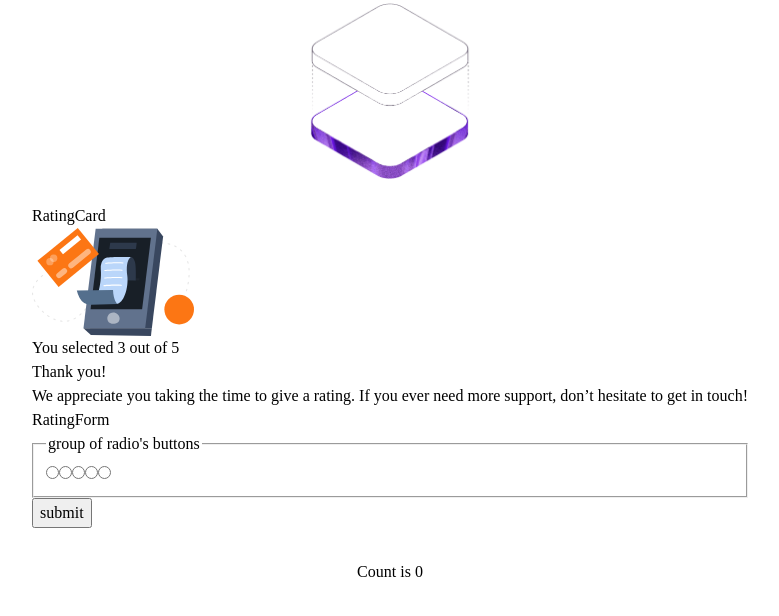
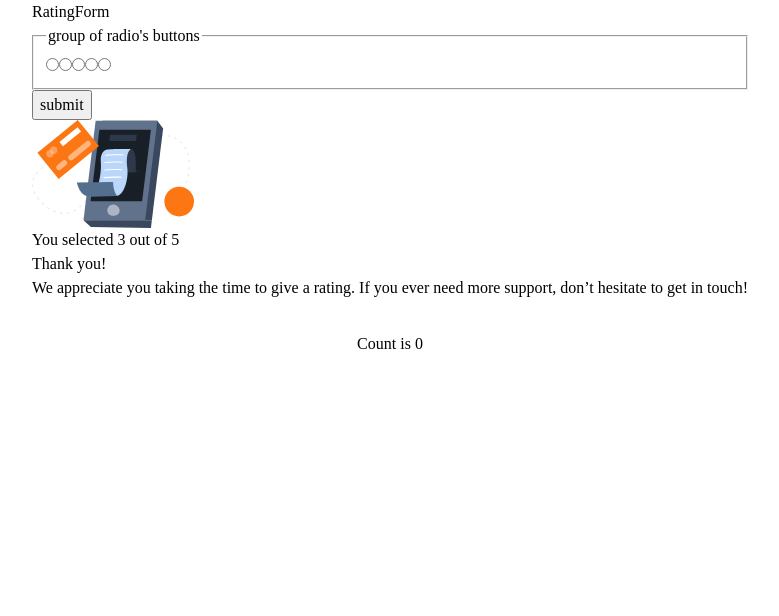
Before and after one commit to JammiM/Interactive-rating-component-with-react.js-and-vitest, a React (Vite) app: page / in a window 1280 px wide. Shown: the top 616 px of the page, without its empty margins (250-1029 px from the left). Built offline with nearby package versions, Linux system fonts and the light colour scheme.

Commit message:
General code clean up

```diff
--- a/src/App.jsx
+++ b/src/App.jsx
@@ -1,7 +1,4 @@
 import { useState } from "react";
-// import reactLogo from "./assets/react.svg";
-// import viteLogo from "./assets/vite.svg";
-import heroImg from "./assets/hero.png";
 import "./App.css";
 import { RatingCard } from "./components/RatingCard";
 
@@ -11,13 +8,7 @@ function App() {
   return (
     <>
       <section id="center">
-        {/* <div className="hero"> */}
-        <img src={heroImg} className="base" width="170" height="179" alt="" />
-
-        {/* <img src={reactLogo} className="framework" alt="React logo" /> */}
-        {/* <img src={viteLogo} className="vite" alt="Vite logo" /> */}
         <RatingCard />
-        {/* </div> */}
 
         <button
           type="button"
--- a/src/components/RatingCard.jsx
+++ b/src/components/RatingCard.jsx
@@ -5,9 +5,8 @@ import { RatingResponse } from "./RatingResponse";
 export const RatingCard = () => {
   return (
     <div>
-      RatingCard
+      <RatingForm />
       <RatingResponse />
-      <RatingForm />
     </div>
   );
 };
--- a/src/components/RatingResponse.jsx
+++ b/src/components/RatingResponse.jsx
@@ -6,7 +6,7 @@ export const RatingResponse = () => {
   return (
     <div>
       <picture>
-        <img src={thankYouImg} alt="" srcset="" />
+        <img src={thankYouImg} alt="" srcSet="" />
       </picture>
       <p>You selected 3 out of 5</p>
       <p>Thank you!</p>
```
